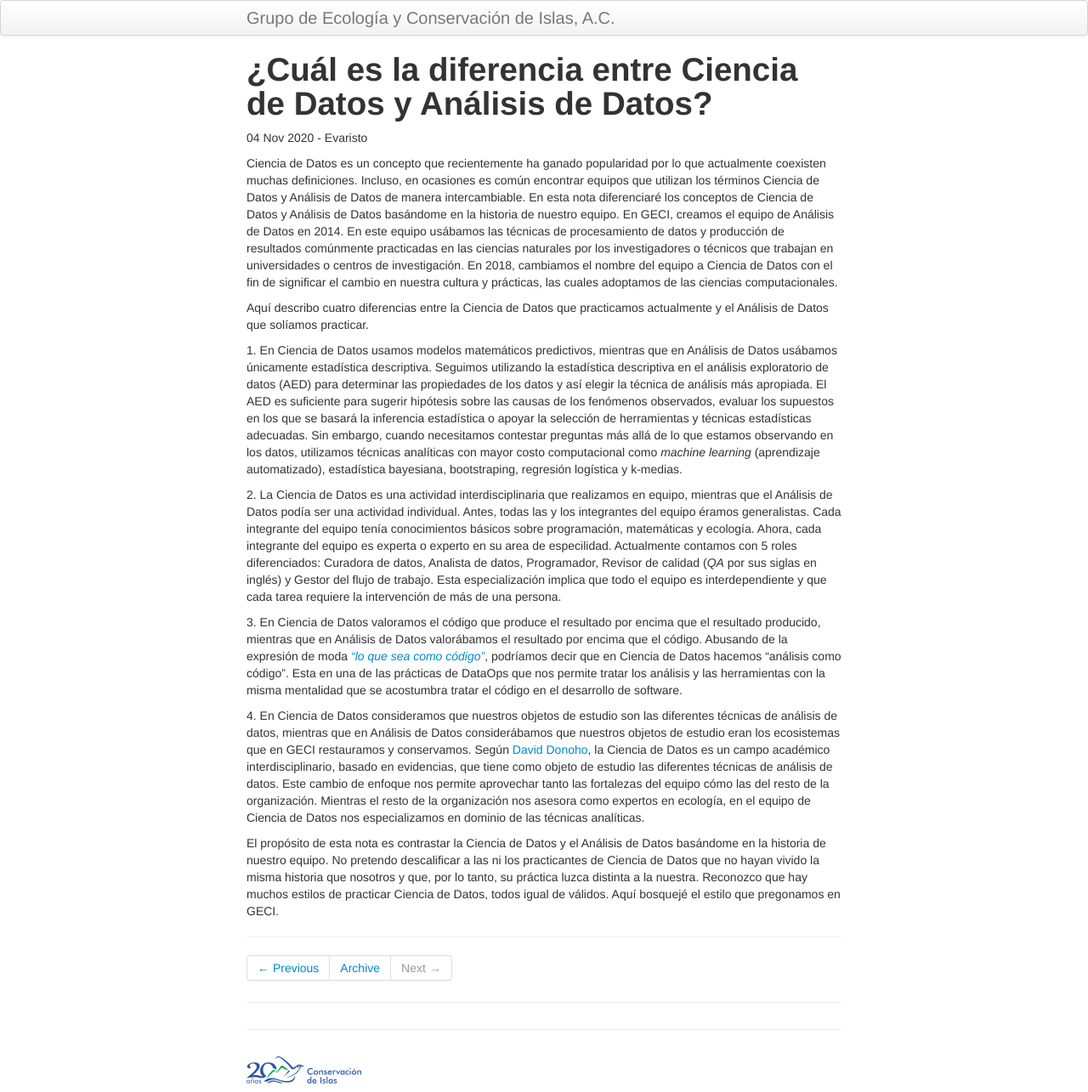
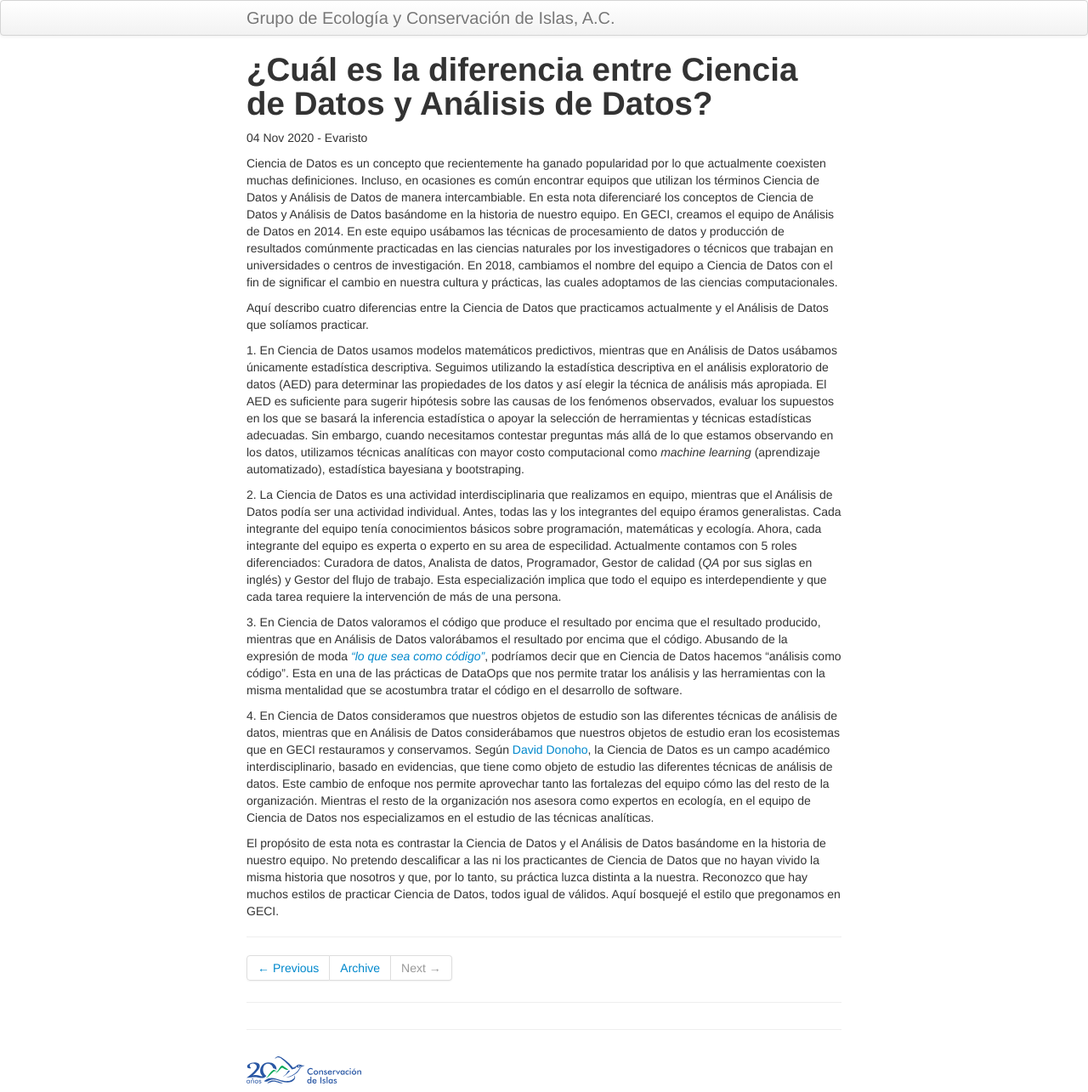
Before and after one commit to LizethMReyes/islasgeci.github.io, a Jekyll site: the page built from _posts/2020-11-04-diferencia.md, in a window 1280 px wide. Shown: the whole page at 85% size. Built offline with Jekyll 4.4.1, drawn with Linux system fonts in a browser that asks for light colours.

Commit message:
Usa "Gestor de calidad" en lugar de "Revisor de calidad"

```diff
--- a/_posts/2020-11-04-diferencia.md
+++ b/_posts/2020-11-04-diferencia.md
@@ -26,16 +26,16 @@ los fenómenos observados, evaluar los supuestos en los que se basará la infere
 apoyar la selección de herramientas y técnicas estadísticas adecuadas. Sin embargo, cuando
 necesitamos contestar preguntas más allá de lo que estamos observando en los datos, utilizamos
 técnicas analíticas con mayor costo computacional como _machine learning_ (aprendizaje
-automatizado), estadística bayesiana, bootstraping, regresión logística y k-medias.
+automatizado), estadística bayesiana y bootstraping.
 
 2\. La Ciencia de Datos es una actividad interdisciplinaria que realizamos en equipo, mientras que
 el Análisis de Datos podía ser una actividad individual. Antes, todas las y los integrantes del
 equipo éramos generalistas. Cada integrante del equipo tenía conocimientos básicos sobre
 programación, matemáticas y ecología. Ahora, cada integrante del equipo es experta o experto en su
 area de especilidad. Actualmente contamos con 5 roles diferenciados: Curadora de datos, Analista de
-datos, Programador, Revisor de calidad (_QA_ por sus siglas en inglés) y Gestor del flujo de
-trabajo. Esta especialización implica que todo el equipo es interdependiente y que cada tarea
-requiere la intervención de más de una persona.
+datos, Programador, Gestor de calidad (_QA_ por sus siglas en inglés) y Gestor del flujo de trabajo.
+Esta especialización implica que todo el equipo es interdependiente y que cada tarea requiere la
+intervención de más de una persona.
 
 3\. En Ciencia de Datos valoramos el código que produce el resultado por encima que el resultado
 producido, mientras que en Análisis de Datos valorábamos el resultado por encima que el código.
@@ -52,8 +52,8 @@ Donoho](https://doi.org/10.1080/10618600.2017.1384734), la Ciencia de Datos es u
 interdisciplinario, basado en evidencias, que tiene como objeto de estudio las diferentes técnicas
 de análisis de datos. Este cambio de enfoque nos permite aprovechar tanto las fortalezas del equipo
 cómo las del resto de la organización. Mientras el resto de la organización nos asesora como
-expertos en ecología, en el equipo de Ciencia de Datos nos especializamos en dominio de las técnicas
-analíticas.
+expertos en ecología, en el equipo de Ciencia de Datos nos especializamos en el estudio de las
+técnicas analíticas.
 
 El propósito de esta nota es contrastar la Ciencia de Datos y el Análisis de Datos basándome en la
 historia de nuestro equipo. No pretendo descalificar a las ni los practicantes de Ciencia de Datos
```
